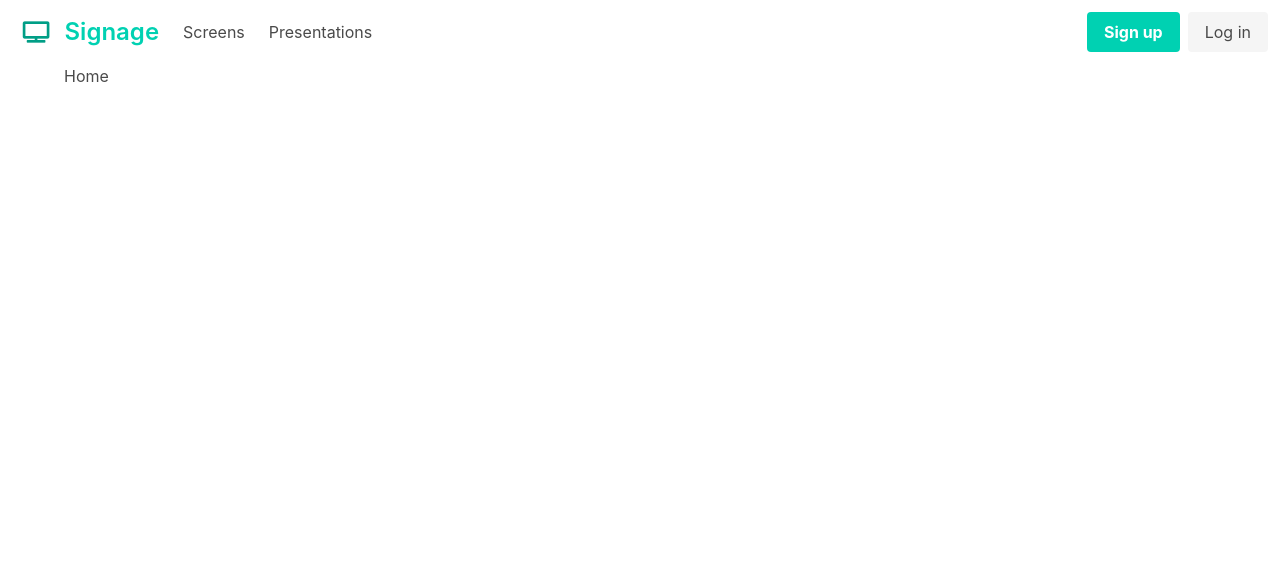
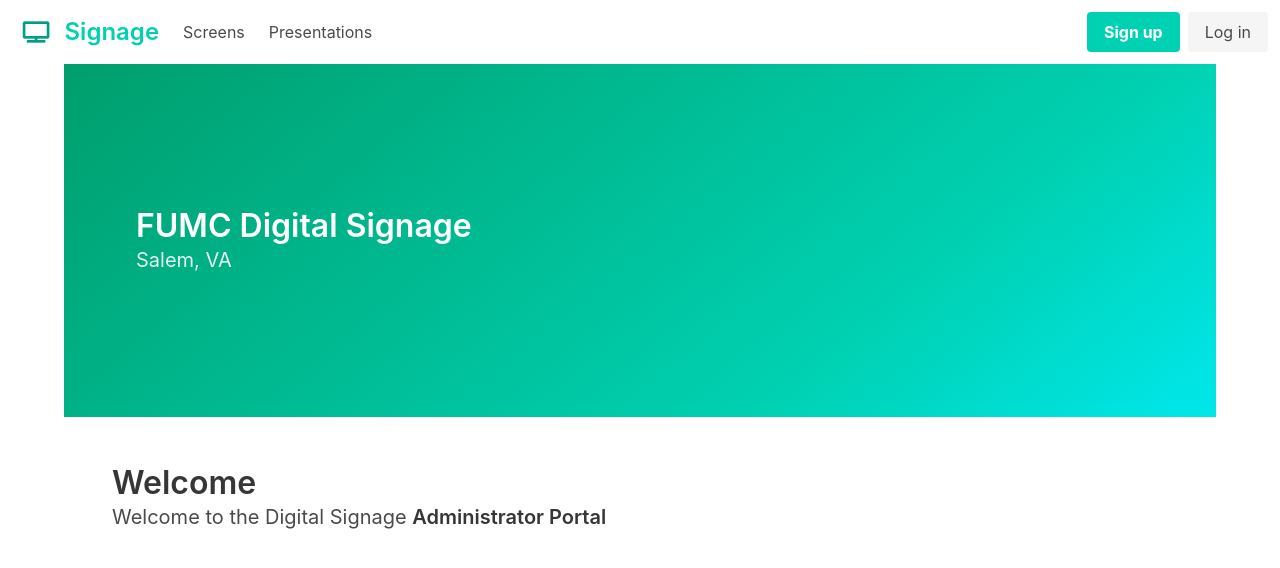
Before and after one commit to bshawn/pi-screen-admin, a React (Create React App) app: page / in a window 1280 px wide. Shown: the top 568 px of the page. Built offline with nearby package versions, Linux system fonts and the light colour scheme.

Commit message:
Add home screen content

```diff
--- a/src/components/Home.js
+++ b/src/components/Home.js
@@ -3,7 +3,30 @@ import React, { Component } from 'react';
 class Home extends Component {
   render() {
     return (
-      <h1>Home</h1>
+      <div class="container">
+        <section class="hero is-medium is-primary is-bold">
+          <div class="hero-body">
+            <div class="container">
+              <h1 class="title">
+                FUMC Digital Signage
+            </h1>
+              <h2 class="subtitle">
+                Salem, VA
+            </h2>
+            </div>
+          </div>
+        </section>
+        <body>
+          <section class="section">
+            <div class="container">
+              <h1 class="title">Welcome</h1>
+              <h2 class="subtitle">
+                Welcome to the Digital Signage <strong>Administrator Portal</strong>
+              </h2>
+            </div>
+          </section>
+        </body>
+      </div>
     );
   }
 }
```
